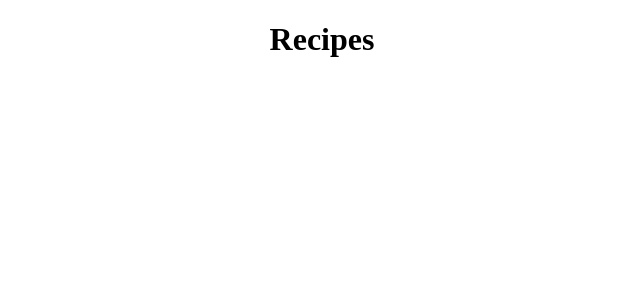
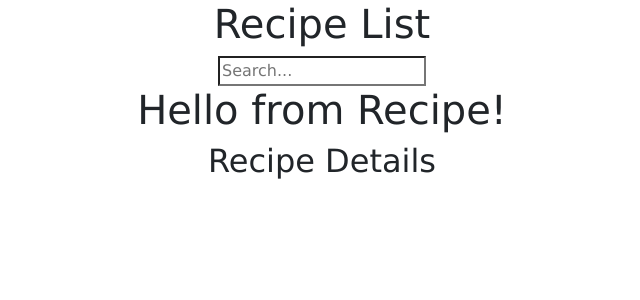
Before and after one commit to Ivilili/recipe-box, a React (Create React App) app: page / in a window 1280 px wide. Shown: the top 300 px of the page, without its empty margins (318-958 px from the left). Built offline with nearby package versions, Linux system fonts and the light colour scheme.

Commit message:
added components

```diff
--- a/public/index.html
+++ b/public/index.html
@@ -3,7 +3,8 @@
   <head>
     <meta charset="utf-8" />
     <meta name="viewport" content="width=device-width, initial-scale=1" />
-
+  <!--Bootstrap CSS -->
+  <link rel="stylesheet" href="https://stackpath.bootstrapcdn.com/bootstrap/4.3.1/css/bootstrap.min.css" integrity="sha384-ggOyR0iXCbMQv3Xipma34MD+dH/1fQ784/j6cY/iJTQUOhcWr7x9JvoRxT2MZw1T" crossorigin="anonymous">
     <title>Recipes</title>
   </head>
   <body>
--- a/src/App.css
+++ b/src/App.css
@@ -1,3 +1,6 @@
+body {
+	font-family: Verdana, Geneva, Tahoma, sans-serif;
+}
 .App {
 	text-align: center;
 }
--- a/src/App.js
+++ b/src/App.js
@@ -1,10 +1,13 @@
 import React from 'react';
 import './App.css';
+import RecipeList from './components/RecipeList';
+import RecipeDetails from './components/RecipeDetails';
 
 function App() {
 	return (
 		<div className="App">
-			<h1>Recipes</h1>
+			<RecipeList />
+			<RecipeDetails />
 		</div>
 	);
 }
--- /dev/null
+++ b/src/components/Recipe.js
@@ -0,0 +1,11 @@
+import React, { Component } from 'react';
+
+export default class Recipe extends Component {
+	render() {
+		return (
+			<React.Fragment>
+				<h1>Hello from Recipe!</h1>
+			</React.Fragment>
+		);
+	}
+}
--- /dev/null
+++ b/src/components/RecipeDetails.js
@@ -0,0 +1,11 @@
+import React, { Component } from 'react';
+
+export default class RecipeDetails extends Component {
+	render() {
+		return (
+			<React.Fragment>
+				<h2>Recipe Details</h2>
+			</React.Fragment>
+		);
+	}
+}
--- /dev/null
+++ b/src/components/RecipeList.js
@@ -0,0 +1,15 @@
+import React, { Component } from 'react';
+import Recipe from './Recipe';
+import Search from './Search';
+
+export default class RecipeList extends Component {
+	render() {
+		return (
+			<React.Fragment>
+				<h1>Recipe List</h1>
+				<Search />
+				<Recipe />
+			</React.Fragment>
+		);
+	}
+}
--- /dev/null
+++ b/src/components/Search.js
@@ -0,0 +1,11 @@
+import React, { Component } from 'react';
+
+export default class Search extends Component {
+	render() {
+		return (
+			<React.Fragment>
+				<input type="search" q="googlesearch" title="Search" placeholder="Search..." />
+			</React.Fragment>
+		);
+	}
+}
```
